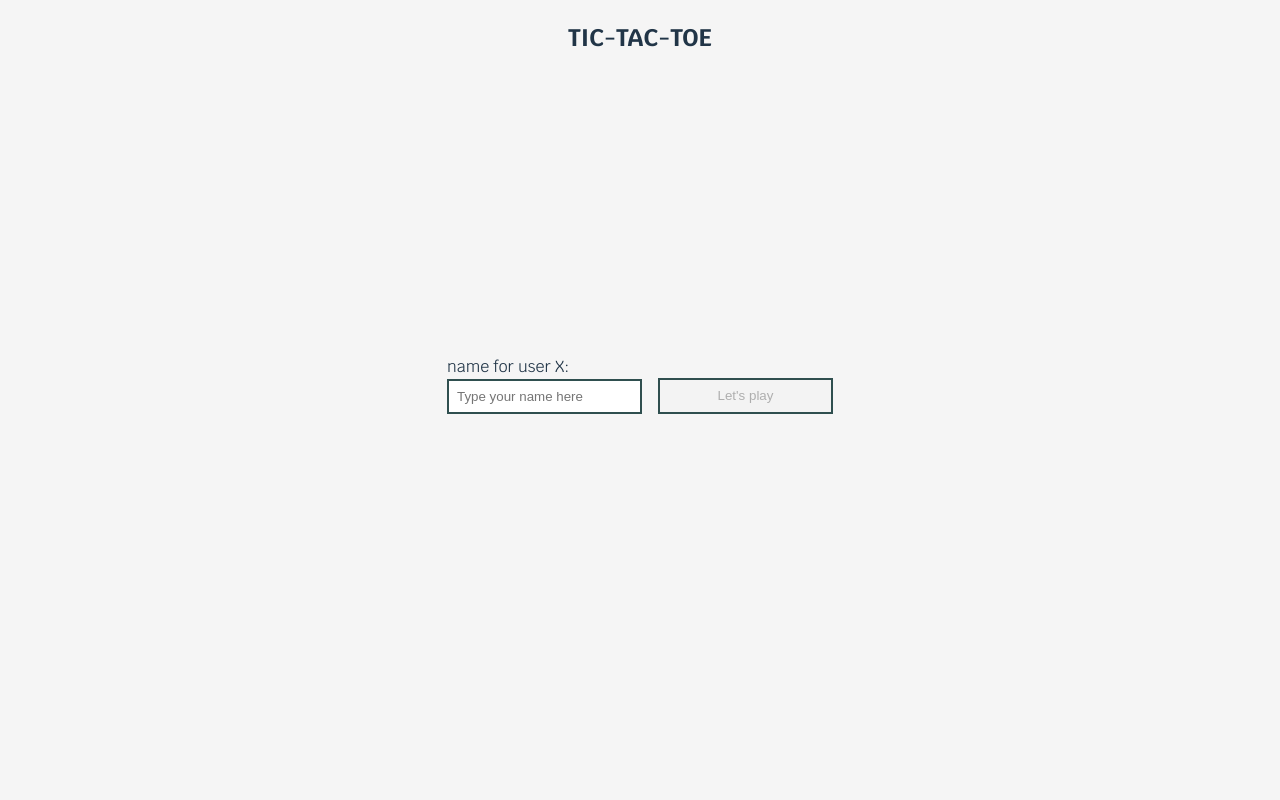
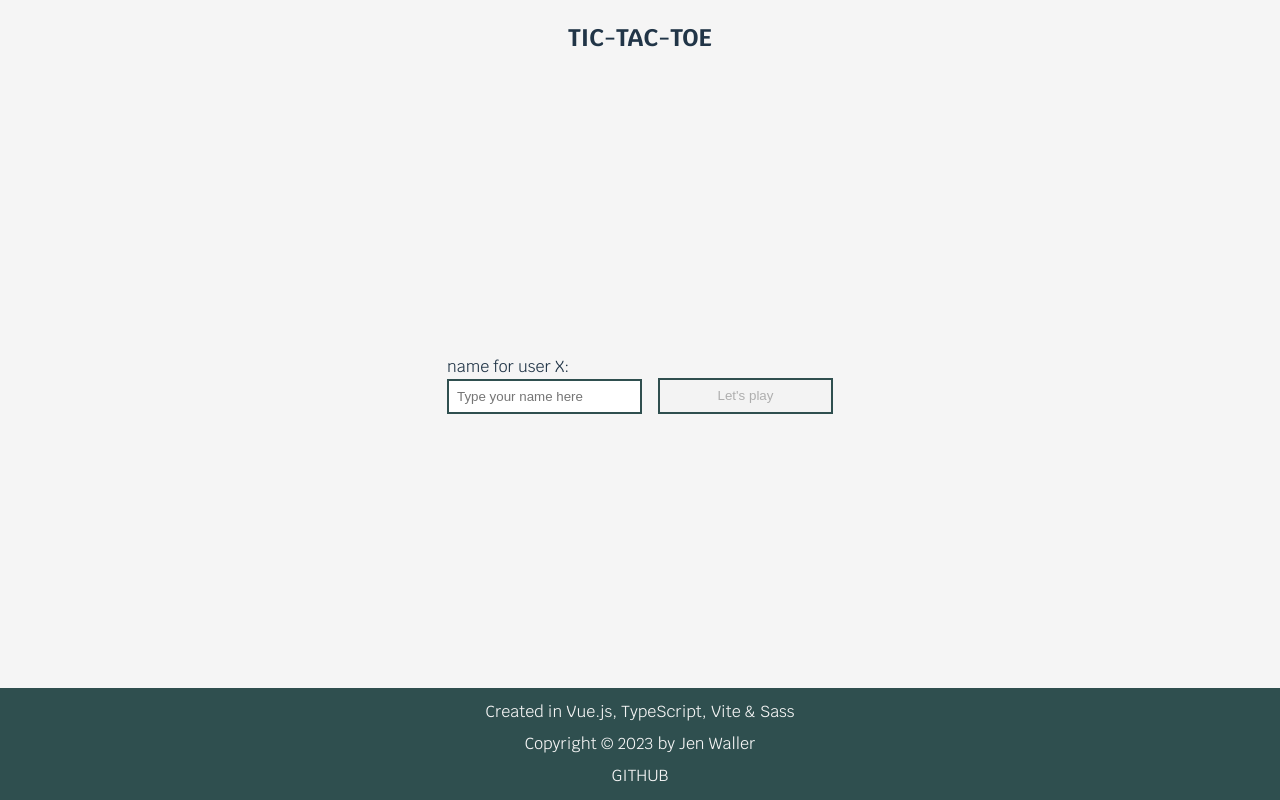
Before and after one commit to jenmwa/tic-tac-toe, a Vue app: page / in a window 1280 px wide. Built offline with nearby package versions, Linux system fonts and the light colour scheme.

Commit message:
small css changes and footer added

```diff
--- a/src/App.vue
+++ b/src/App.vue
@@ -2,6 +2,7 @@
 
 import LoginUser from './components/LoginUser.vue';
 import HeaderComponent from './components/HeaderComponent.vue';
+import FooterComponent from './components/FooterComponent.vue';
 
 // import HelloWorld from './components/HelloWorld.vue'
 </script>
@@ -9,6 +10,7 @@ import HeaderComponent from './components/HeaderComponent.vue';
 <template>
   <HeaderComponent/>
   <LoginUser></LoginUser>
+  <FooterComponent></FooterComponent>
 </template>
 
 <style scoped>
--- /dev/null
+++ b/src/components/FooterComponent.vue
@@ -0,0 +1,33 @@
+<script setup lang="ts">
+
+
+
+</script>
+
+<template>
+<footer>
+    <p>Created in Vue.js, TypeScript, Vite & Sass</p>
+    <p>Copyright &copy; 2023 by Jen Waller</p>
+    <p>GITHUB</p>
+</footer>
+
+
+</template>
+
+<style scoped lang="scss">
+footer {
+    background-color: darkslategray;
+    padding: 8pxrem;
+    color: whitesmoke;
+    position: absolute;
+    bottom: 0;
+    left: 0;
+    width: 100%;
+
+    p {
+        line-height: 1;
+    }
+}
+
+
+</style>
--- a/src/components/GameBoard.vue
+++ b/src/components/GameBoard.vue
@@ -66,12 +66,14 @@ const resetGame = () => {
 </script>
 
 <template>
+  <section class="game">
   <h3 v-if="players.length !== 0"> {{ players[0].name }} vs {{ players[1].name }}</h3>
   <p v-html="activePlayerInfo"></p>
   <!-- <p v-if="activePlayer">It's {{ activePlayerSymbol }} ( {{ activePlayerName }} ) turn:</p> -->
   <div class="game-board">
     <GameSquare v-for="index in 9" :id="index" :key="index" @click="squareClicked(index)" ></GameSquare>
   </div>
+</section>
   <UserOptions @reset="resetGame" :players="players"></UserOptions>
 </template>
 
--- a/src/components/LoginUser.vue
+++ b/src/components/LoginUser.vue
@@ -52,6 +52,7 @@ const resetGame = () => {
   console.log('reset game');
   players.value = [];
   userListFull.value = false;
+  //empty localStorage/sessionStorage
 };
 
 
--- a/src/components/userOptions.vue
+++ b/src/components/userOptions.vue
@@ -41,6 +41,7 @@ div {
     flex-direction: column;
     align-items: center;
     margin-block: 1rem;
+    margin-bottom: 7rem;
 }
 
 button {
--- a/src/style.css
+++ b/src/style.css
@@ -22,6 +22,7 @@ body {
   place-items: center;
   min-width: 320px;
   min-height: 100vh;
+  position: relative;
 }
 
 h1 {
```
